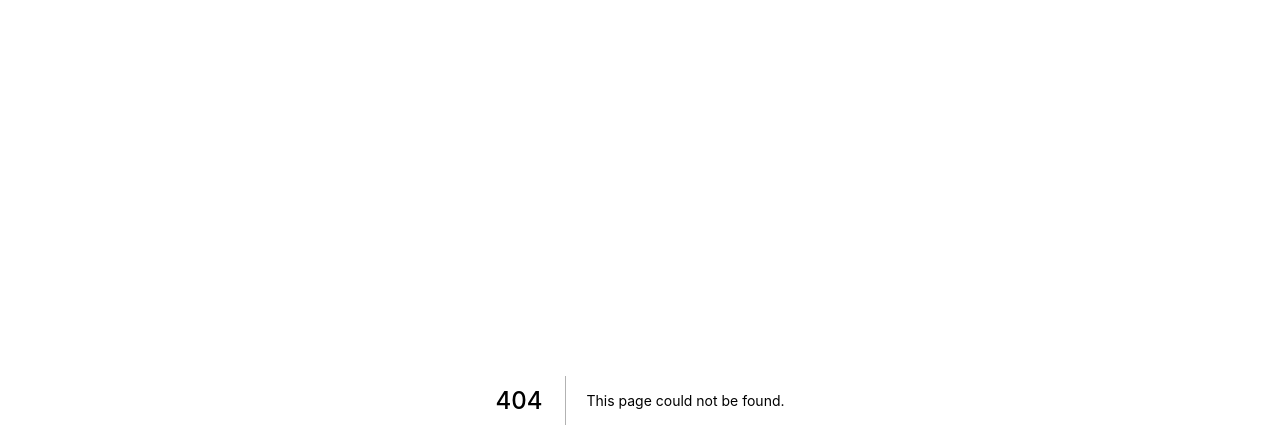
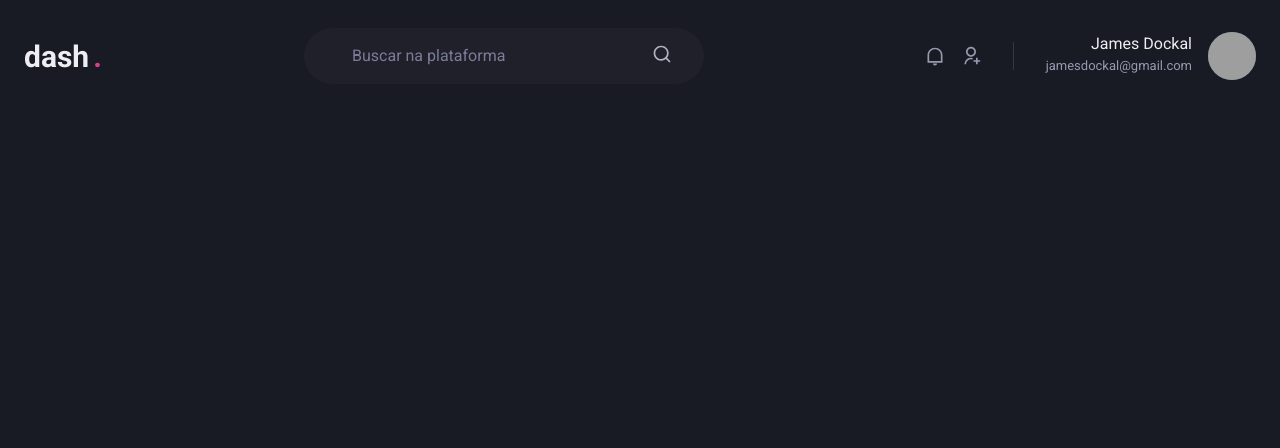
Before and after one commit to jamesDockal/DashGo, a Next.js app: page /dashboard in a window 1280 px wide. Before the commit this address had no page. Shown: the top 448 px of the page. Built offline with nearby package versions, Linux system fonts and the light colour scheme; grey boxes are pictures that could not be loaded.

Commit message:
feat: create Header component

```diff
--- a/package.json
+++ b/package.json
@@ -15,7 +15,8 @@
     "framer-motion": "^5.6.0",
     "next": "12.0.8",
     "react": "17.0.2",
-    "react-dom": "17.0.2"
+    "react-dom": "17.0.2",
+    "react-icons": "^4.3.1"
   },
   "devDependencies": {
     "@commitlint/config-conventional": "^16.0.0",
--- /dev/null
+++ b/src/components/Header.tsx
@@ -0,0 +1,86 @@
+import React from "react";
+
+import { Flex, Icon, Input, HStack, Text, Box, Avatar } from "@chakra-ui/react";
+import {
+  RiNotificationLine,
+  RiSearchLine,
+  RiUserAddLine,
+} from "react-icons/ri";
+
+const Header: React.FC = ({}) => {
+  return (
+    <Flex
+      as="header"
+      w="100%"
+      maxWidth={1480}
+      h="20"
+      mx="auto"
+      mt="4"
+      px="6"
+      align="center"
+    >
+      <Text fontSize="3xl" fontWeight={"bold"} letterSpacing={"light"} w="64">
+        dash
+        <Text as="span" ml="1" color="pink.500">
+          .
+        </Text>
+      </Text>
+
+      <Flex
+        as="label"
+        flex="1"
+        py="4"
+        px="8"
+        ml="6"
+        maxWidth={400}
+        alignSelf="center"
+        color="gray.200"
+        position="relative"
+        bg="gray.800"
+        borderRadius={"full"}
+      >
+        <Input
+          color={"gray.50"}
+          variant={"unstyled"}
+          px="4"
+          mr="4"
+          placeholder={"Buscar na plataforma"}
+          _placeholder={{ color: "gray.400" }}
+        />
+        <Icon as={RiSearchLine} fontSize={"20"} />
+      </Flex>
+
+      <Flex align="center" ml="auto">
+        <HStack
+          spacing={"4"}
+          mx="8"
+          pr="8"
+          py="1"
+          color="gray.300"
+          borderRightWidth={1}
+          borderColor="gray.700"
+        >
+          <Icon as={RiNotificationLine} fontSize={"20"} />
+          <Icon as={RiUserAddLine} fontSize={"20"} />
+        </HStack>
+
+        <Flex aling="center">
+          <Box mr="4" textAlign={"right"}>
+            <Text>James Dockal</Text>
+            <Text color={"gray.300"} fontSize={"small"}>
+              jamesdockal@gmail.com
+            </Text>
+          </Box>
+
+          <Avatar
+            size={"md"}
+            name="James Dockal"
+            src="https://github.com/jamesDockal.png"
+          />
+        </Flex>
+      </Flex>
+    </Flex>
+  );
+};
+
+export default Header;
--- /dev/null
+++ b/src/pages/dashboard.tsx
@@ -0,0 +1,8 @@
+import React from "react";
+import Header from "../components/Header";
+
+const Dashboard: React.FC = ({}) => {
+  return <Header />;
+};
+
+export default Dashboard;
--- a/src/pages/index.tsx
+++ b/src/pages/index.tsx
@@ -2,5 +2,5 @@
 import Image from "next/image";
 
 export default function Home() {
-  return <div>teste</div>;
+  return <div>home</div>;
 }
--- a/src/styles/theme.ts
+++ b/src/styles/theme.ts
@@ -22,7 +22,7 @@
   styles: {
     global: {
       body: {
-        bg: "gray.900 ",
+        bg: "gray.900",
         color: "gray.50",
       },
     },
```
Also changed, not shown: 1 other file (tests, documents, lock files or other folders).
